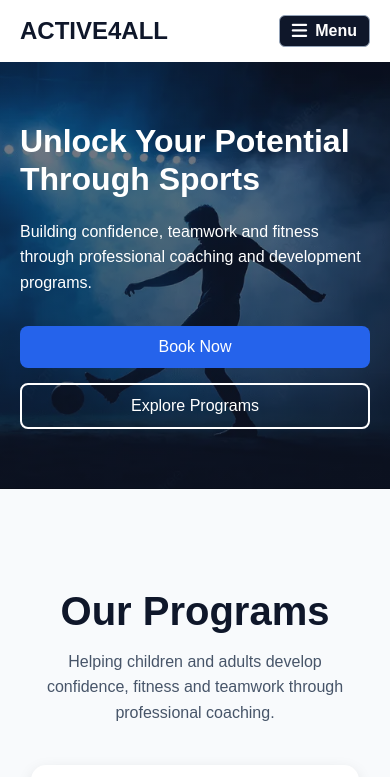
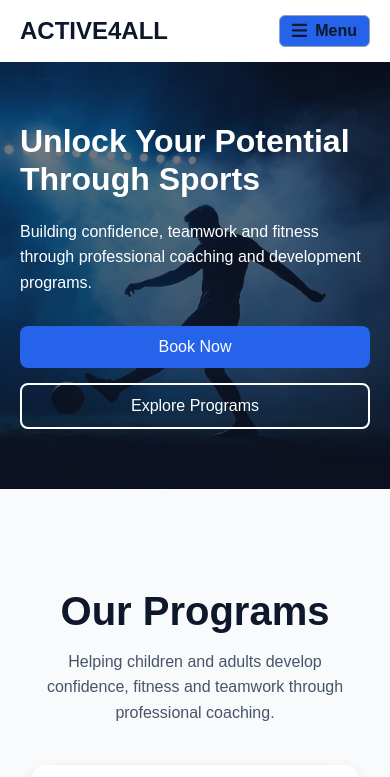
Before and after one commit to mokoenaeithan5-collab/Active4All, a plain HTML site: page index.html in a window 390 px wide. In both pictures the pointer is over the button "Menu". Shown: the top 777 px of the page. Drawn offline with Linux system fonts and the light colour scheme.

Commit message:
Update style.css

```diff
--- a/css/style.css
+++ b/css/style.css
@@ -101,8 +101,7 @@ nav a {
     /* Filled navy when hovered or when the menu is open */
     .menu-toggle:hover,
     nav.open .menu-toggle {
-        background: var(--navy);
-        color: var(--white);
+        background: #2563eb;
     }
 
 /* ==========================================================
```
